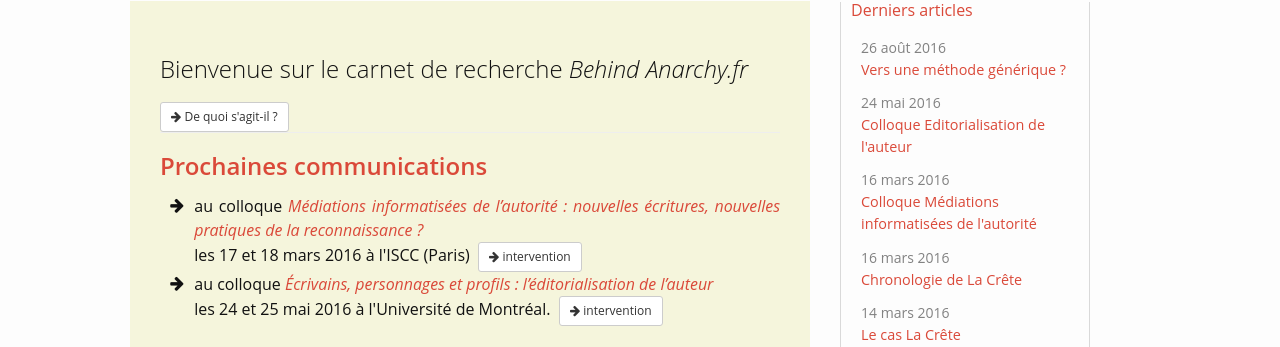
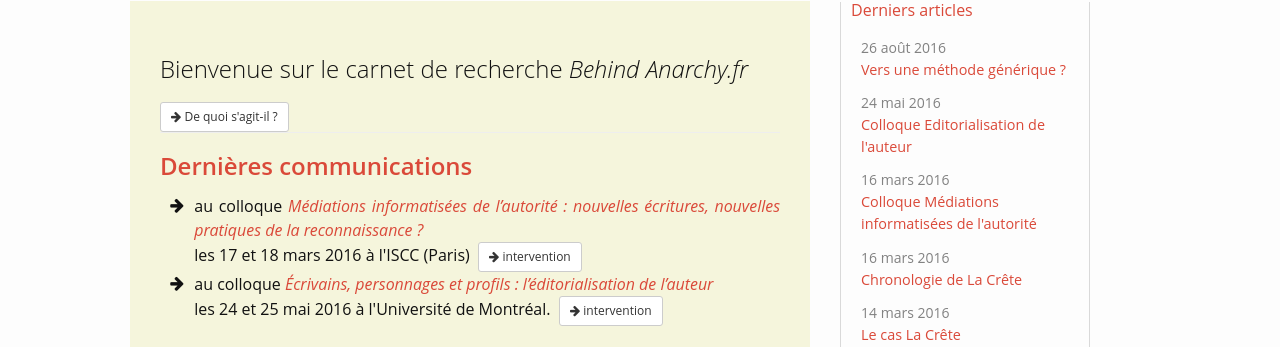
Before and after one commit to lakonis/behindanarchy, a Jekyll site: the page built from index.md, in a window 1280 px wide. Shown: the part 91-438 px from the top of the page. Built offline with Jekyll 4.4.1, drawn with Linux system fonts in a browser that asks for light colours; nearby versions of some CDN libraries.

Commit message:
update home

```diff
--- a/index.md
+++ b/index.md
@@ -9,7 +9,7 @@
     <i class="fa fa-arrow-right"></i> De quoi s'agit-il ?
   </a>
 <hr/>
-<h3 style="margin-top:20px">Prochaines communications</h3>
+<h3 style="margin-top:20px">Dernières communications</h3>
   <ul class="fa-ul">
     <li><i class="fa-li fa fa-arrow-right"></i>au colloque <a href="http://www.iscc.cnrs.fr/spip.php?article2078" target="_blank" title="Colloque MIAu"><em>Médiations informatisées de l’autorité : nouvelles écritures, nouvelles pratiques de la reconnaissance ?</em></a><br>les 17 et 18 mars 2016 à l'ISCC (Paris)&nbsp;
     <a class="btn btn-default btn-sm" href="{{ site.github.url }}/2016/03/16/intervention-au-colloque-mediations-informatisees-de-l-autorite.html">
```
